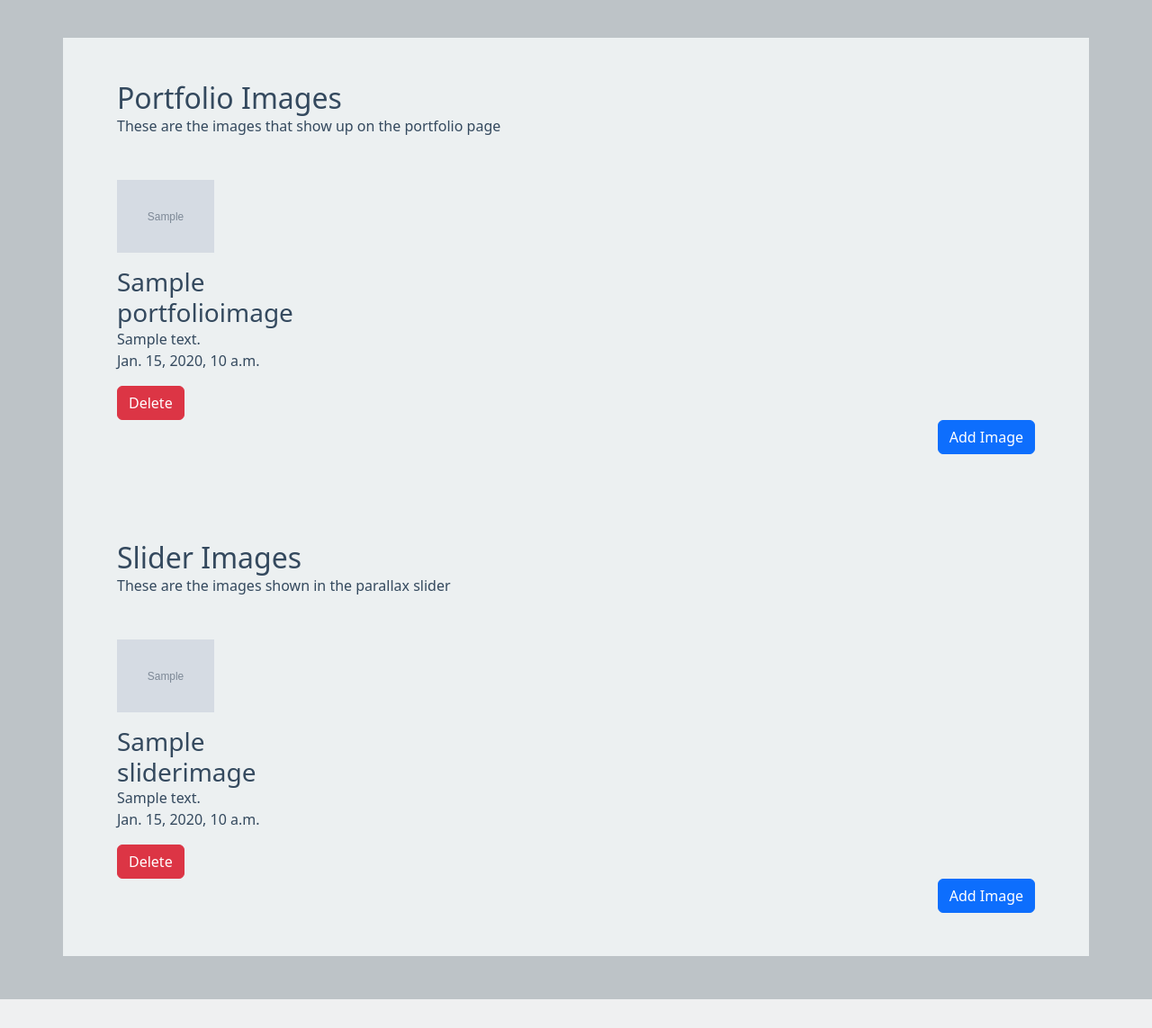
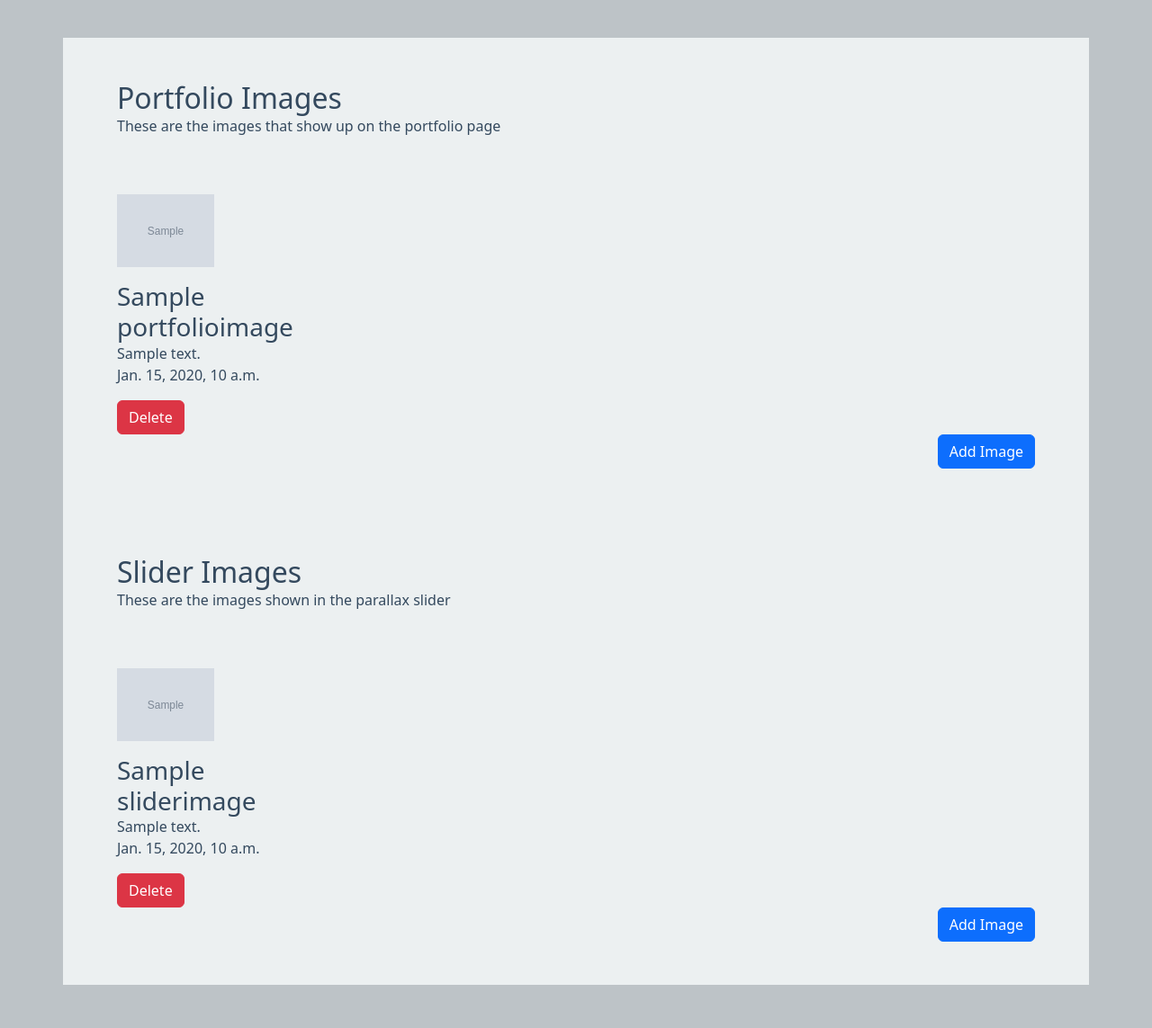
Before and after one commit to JaimieHemmings/fstop, a Django app: page /control-panel/portfolio/ in a window 1280 px wide. Shown: the part 198-1341 px from the top of the page at 90% size. Before the commit the page ends 1309 px from the top, so only its background shows below. Run offline with Django 5.2, Linux system fonts and the light colour scheme; a user stored in the database is signed in; tables that the repository leaves empty hold one stand-in row (values such as "Sample post"); grey boxes marked "Sample" are stand-in pictures.

Commit message:
add: small styling change to portfolio management page

```diff
--- a/controlpanel/templates/portfolio/portfolio-management.html
+++ b/controlpanel/templates/portfolio/portfolio-management.html
@@ -21,7 +21,7 @@
     {% for image in portfolioImages %}
     <div class="col-sm-4">
       <div class="col-sm-4 mb-3">
-        <img src="{{ image.image.url }}" alt="{{ image.title }}" class="img-fluid">
+        <img src="{{ image.image.url }}" alt="{{ image.title }}" class="img-fluid mt-3">
       </div>
       <div class="col-sm-8">
         <h3>{{ image.title }}</h3>
@@ -50,7 +50,7 @@
     <div class="col-sm-4">
 
       <div class="col-sm-4 mb-3">
-        <img src="{{ image.image.url }}" alt="{{ image.title }}" class="img-fluid">
+        <img src="{{ image.image.url }}" alt="{{ image.title }}" class="img-fluid mt-3">
       </div>
       <div class="col-sm-8">
         <h3>{{ image.title }}</h3>
```
